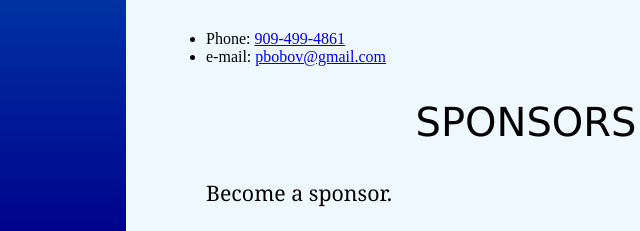
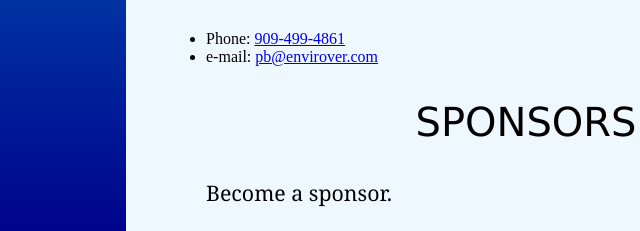
Before and after one commit to pavelbobov/pavelbobov.github.io, a plain HTML site: page index.html in a window 1280 px wide. Shown: the part 2266-2497 px from the top of the page, 114-754 px from the left. Drawn offline with Linux system fonts and the light colour scheme.

Commit message:
e-mail changed to pb@envirover.com

```diff
--- a/index.html
+++ b/index.html
@@ -61,7 +61,7 @@
 		</header>
 		<ul>
 			<li>Phone: <a href="tel:+1-909-499-4861">909-499-4861</a></li>
-			<li>e-mail: <a href="mailto:pb@envirover.com">pbobov@gmail.com</a></li>
+			<li>e-mail: <a href="mailto:pb@envirover.com">pb@envirover.com</a></li>
 		</ul>
 	</div>
 	<div class="section" id="sponsors">
```
